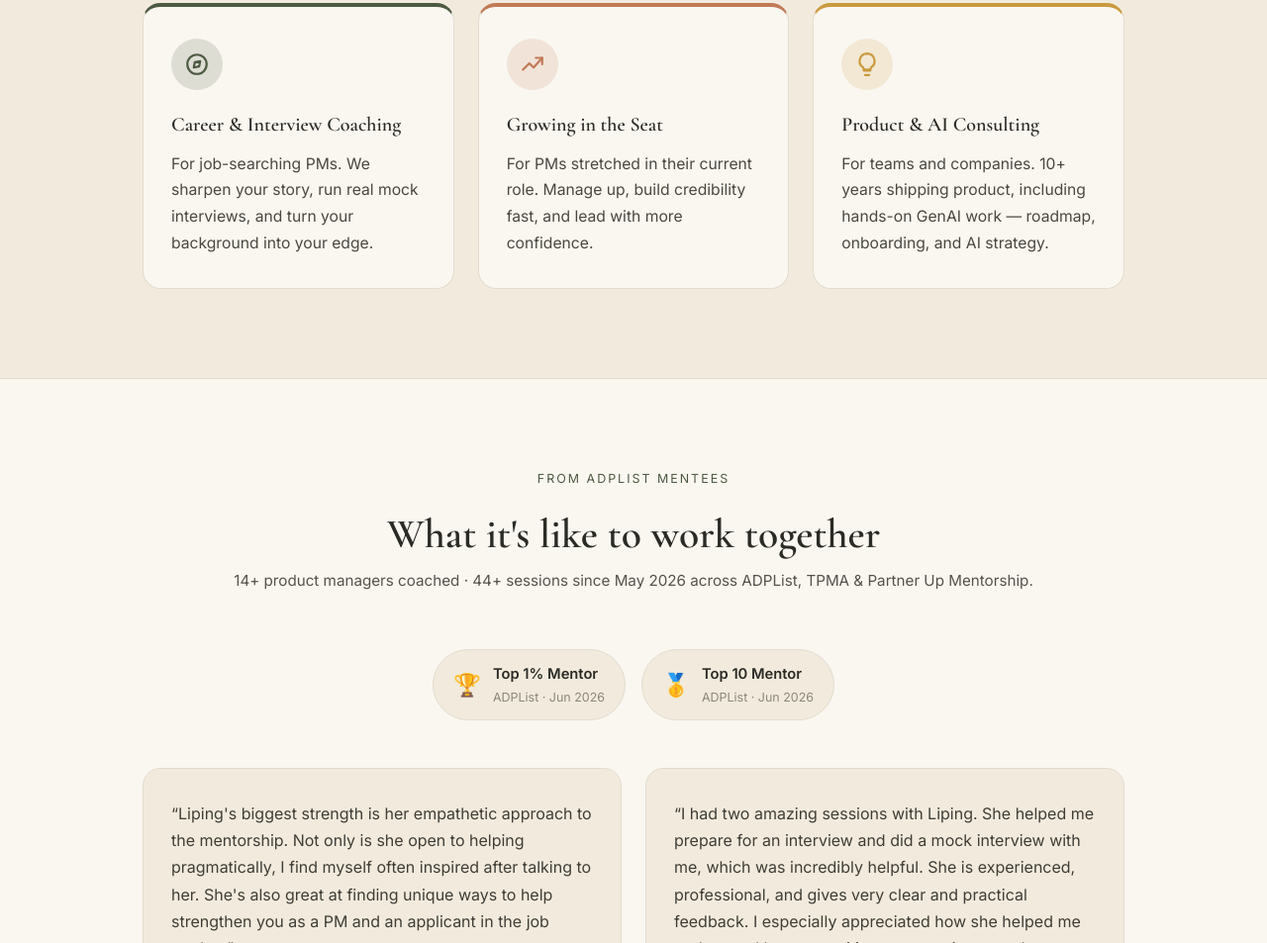
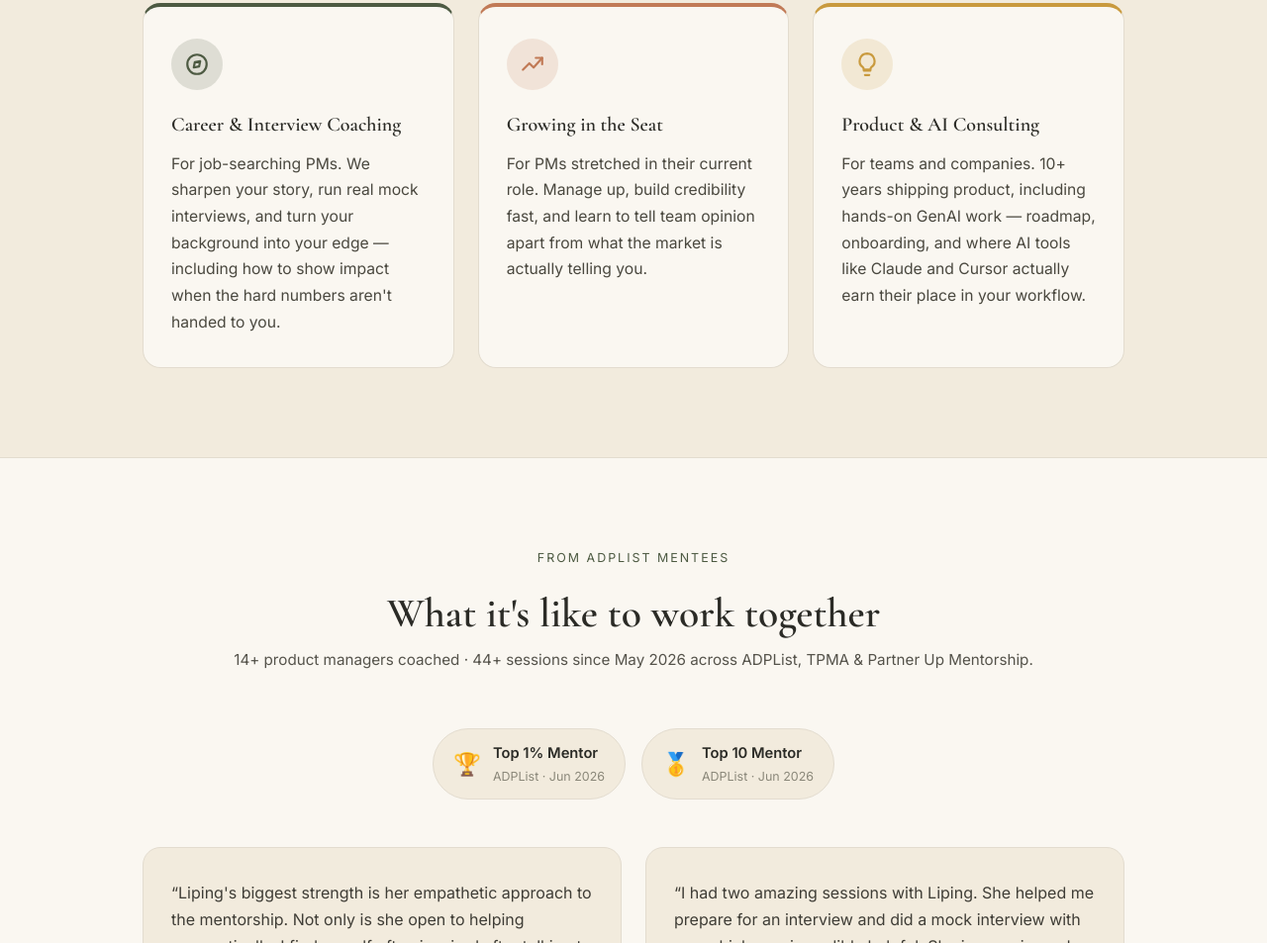
Before and after one commit to lelazhou/calm-horizons-website, a plain HTML site: page index.html in a window 1280 px wide. Shown: the part 898-1851 px from the top of the page at 99% size. Drawn offline with nearby package versions, Linux system fonts and the light colour scheme.

Commit message:
Expand service copy with anonymized mentoring insights
Adds three generalized patterns from coaching experience directly
into the existing service cards: quantifying impact without hard
numbers, distinguishing team opinion from market signal, and using
AI tools where they actually add value.

Co-Authored-By: Claude Sonnet 5 <noreply@anthropic.com>

```diff
--- a/index.html
+++ b/index.html
@@ -62,7 +62,8 @@
           <h3>Career &amp; Interview Coaching</h3>
           <p>
             For job-searching PMs. We sharpen your story, run real mock interviews,
-            and turn your background into your edge.
+            and turn your background into your edge — including how to show impact
+            when the hard numbers aren't handed to you.
           </p>
         </div>
 
@@ -73,7 +74,8 @@
           <h3>Growing in the Seat</h3>
           <p>
             For PMs stretched in their current role. Manage up, build credibility fast,
-            and lead with more confidence.
+            and learn to tell team opinion apart from what the market is actually
+            telling you.
           </p>
         </div>
 
@@ -84,7 +86,8 @@
           <h3>Product &amp; AI Consulting</h3>
           <p>
             For teams and companies. 10+ years shipping product, including hands-on
-            GenAI work — roadmap, onboarding, and AI strategy.
+            GenAI work — roadmap, onboarding, and where AI tools like Claude and Cursor
+            actually earn their place in your workflow.
           </p>
         </div>
       </div>
```
